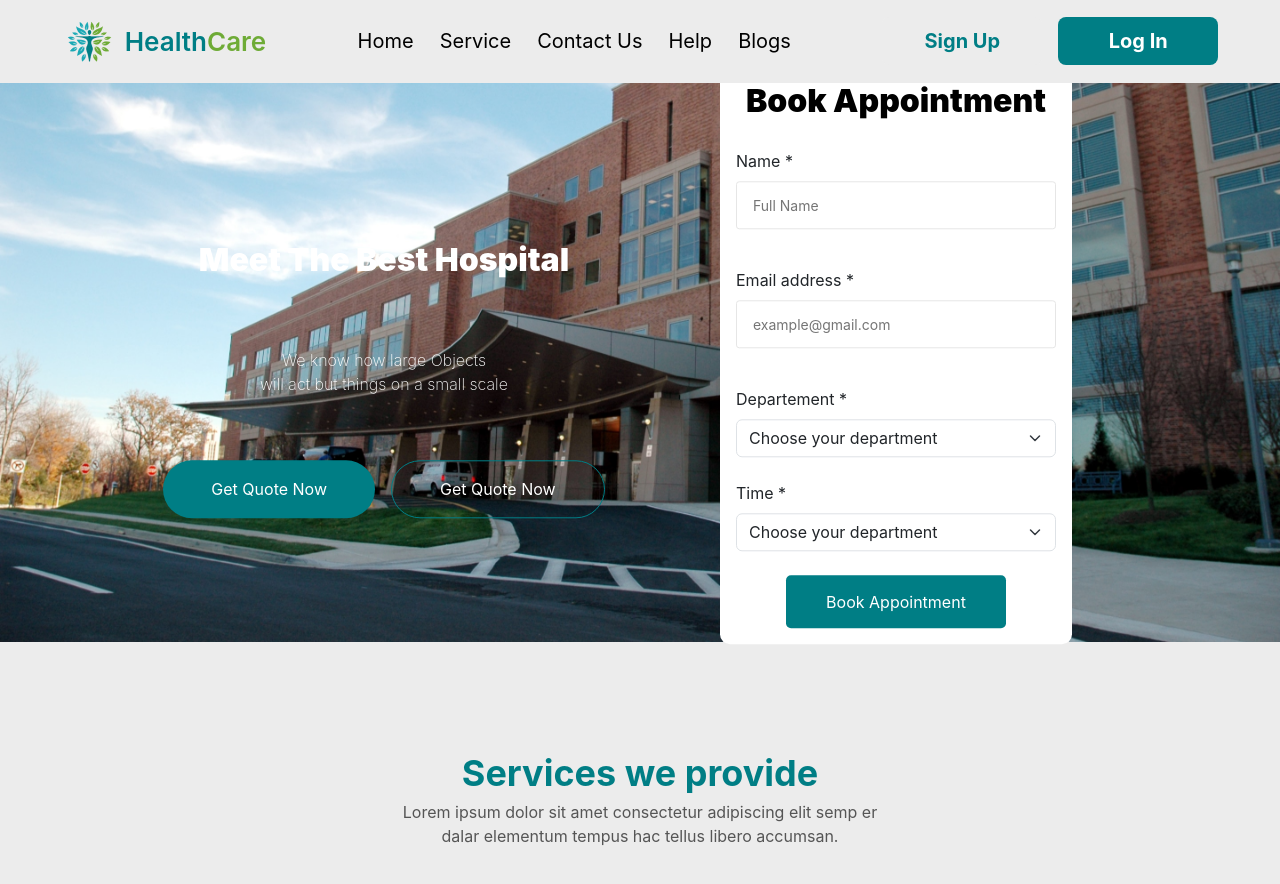
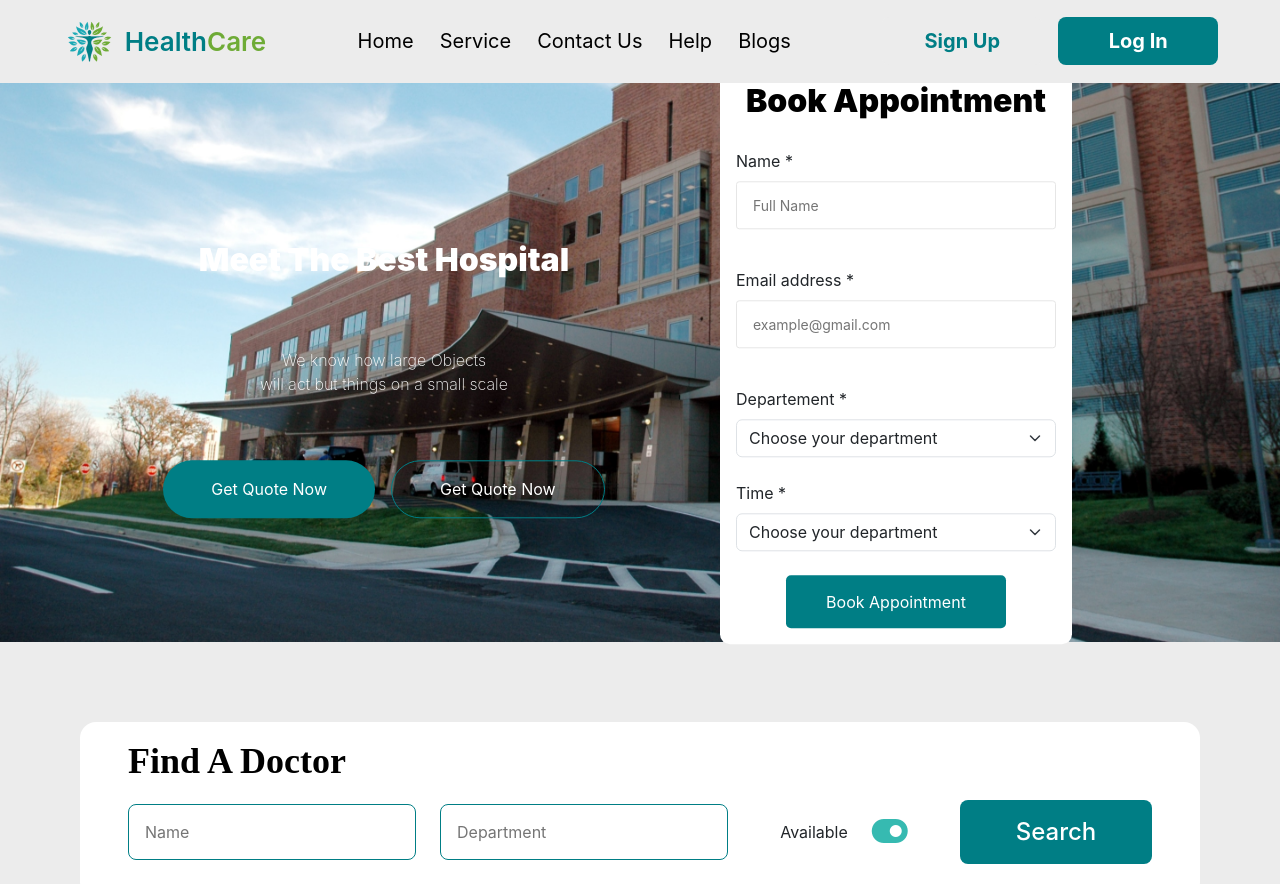
Before and after one commit to E-DoctorApp/E-DoctorApp, a React (Create React App) app in the folder client/: page /services in a window 1280 px wide. Shown: the top 884 px of the page. Built offline with nearby package versions, Linux system fonts and the light colour scheme; a web font is replaced by a local one.

Commit message:
servoice Done Again

```diff
--- a/client/src/components/NavBar/NavBar.tsx
+++ b/client/src/components/NavBar/NavBar.tsx
@@ -20,7 +20,7 @@ const NavBar = (): React.JSX.Element => {
                 onClick={()=>navigate("/")}
                 >Home</span>
                 <span className="item"
-                // onClick={()=>navigate("/services")}
+                onClick={()=>navigate("/services")}
                 >Service</span>
                 <span className="item"
                 onClick={()=>navigate("/contactUs")}
--- a/client/src/components/ServicePage/ServicePage.tsx
+++ b/client/src/components/ServicePage/ServicePage.tsx
@@ -89,6 +89,24 @@ const ServicePage = () => {
                 </div>
 
             </div>
+            <div  className="service-find-doctor"style={{padding:"0rem 5rem"}}>
+                <div className="sub2-child-1 find-doctor w-100">
+                    <div className="find-A-Doctor">Find A doctor</div>
+                    <div className="find-A-Doctor-inputs">
+                        <div className="d-flex gap-4">
+                            <input placeholder="Name" />
+                            <input placeholder="Department" />
+                        </div>
+                        <div className="d-flex align-items-center gap-4">
+                            <span>Available</span>
+                            <i className="fa-solid fa-toggle-on fa-2xl" style={{ color: " #36bab1" }}></i>
+                        </div>
+                        <div className="serach-input">
+                            Search
+                        </div>
+                    </div>
+                </div>
+            </div>
             <div className="service-landing-page-container-child-4 mt-4">
                 <div className="mb-5">
                     <span style={{ color: "#007E85", fontSize: "2.25rem", fontWeight: "700" }}>Services we provide</span>
@@ -114,15 +132,15 @@ const ServicePage = () => {
                     <p style={{ color: "#555", fontWeight: "400" }}>Problems trying to reslove the conflict betwenn the two major realms of Classical physics Newtonian mechanics </p>
                 </div>
                 <div style={{ padding: "0rem 4rem 1rem 7rem" }} className="all-leading-cards-container d-flex flex-wrap gap-4 ">
-                 <LeadingMedicine/>
-                 <LeadingMedicine/>
-                 <LeadingMedicine/>
-                 <LeadingMedicine/>
-                 <LeadingMedicine/>
-                 <LeadingMedicine/>
-                 <LeadingMedicine/>
-                 <LeadingMedicine/>
-                 <LeadingMedicine/>
+                    <LeadingMedicine />
+                    <LeadingMedicine />
+                    <LeadingMedicine />
+                    <LeadingMedicine />
+                    <LeadingMedicine />
+                    <LeadingMedicine />
+                    <LeadingMedicine />
+                    <LeadingMedicine />
+                    <LeadingMedicine />
                 </div>
             </div>
         </div >
```
